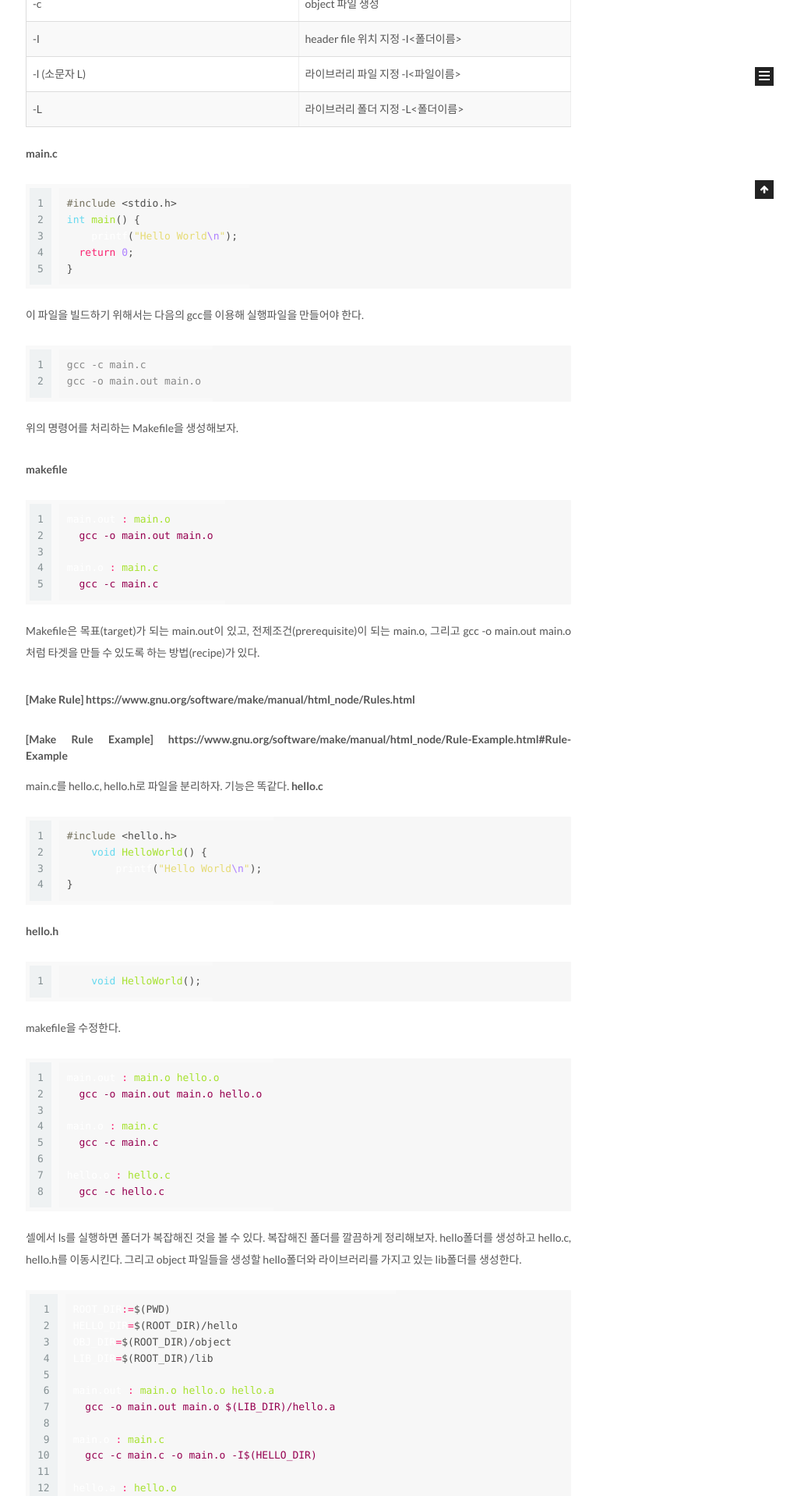
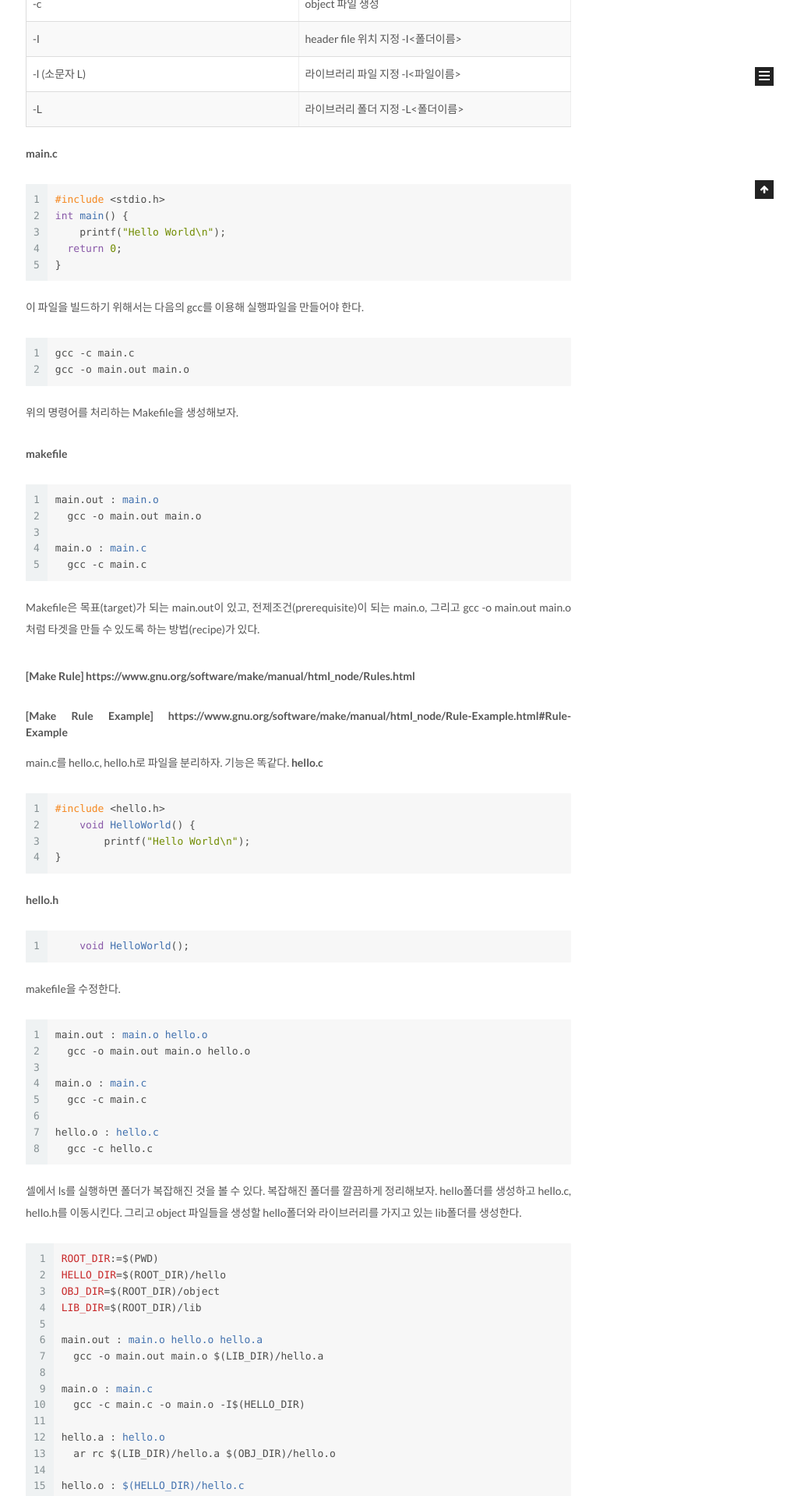
Before and after one commit to jihoonLee/jihoonlee.github.io, a Jekyll site: the page built from index.html, in a window 1280 px wide. Shown: the part 745-2663 px from the top of the page at 78% size, without its empty margins (257-1280 px from the left). Built offline with Jekyll 4.4.1, drawn with Linux system fonts in a browser that asks for light colours; the list of posts is cut into pages by our own code.

Commit message:
add syntax

```diff
--- a/_includes/_layout.html
+++ b/_includes/_layout.html
@@ -14,7 +14,7 @@
   {% include _partials/head.html %}
   <title>{{ title }}</title>
   {% include _third-party/analytics/index.html %}
-<link href="/assets/css/syntax.css" rel="stylesheet" >
+
 </head>
 
 <body itemscope itemtype="http://schema.org/WebPage" lang="{{ page.lang | default: page.language | default: site.language }}">
--- a/_includes/_partials/page-header.html
+++ b/_includes/_partials/page-header.html
@@ -1,4 +1,5 @@
 <header class="post-header">
+  <link href="/assets/css/syntax.css" rel="stylesheet" >
 {% case page.layout %}
 {% when 'page' %}
   {% capture post_title %}
```
